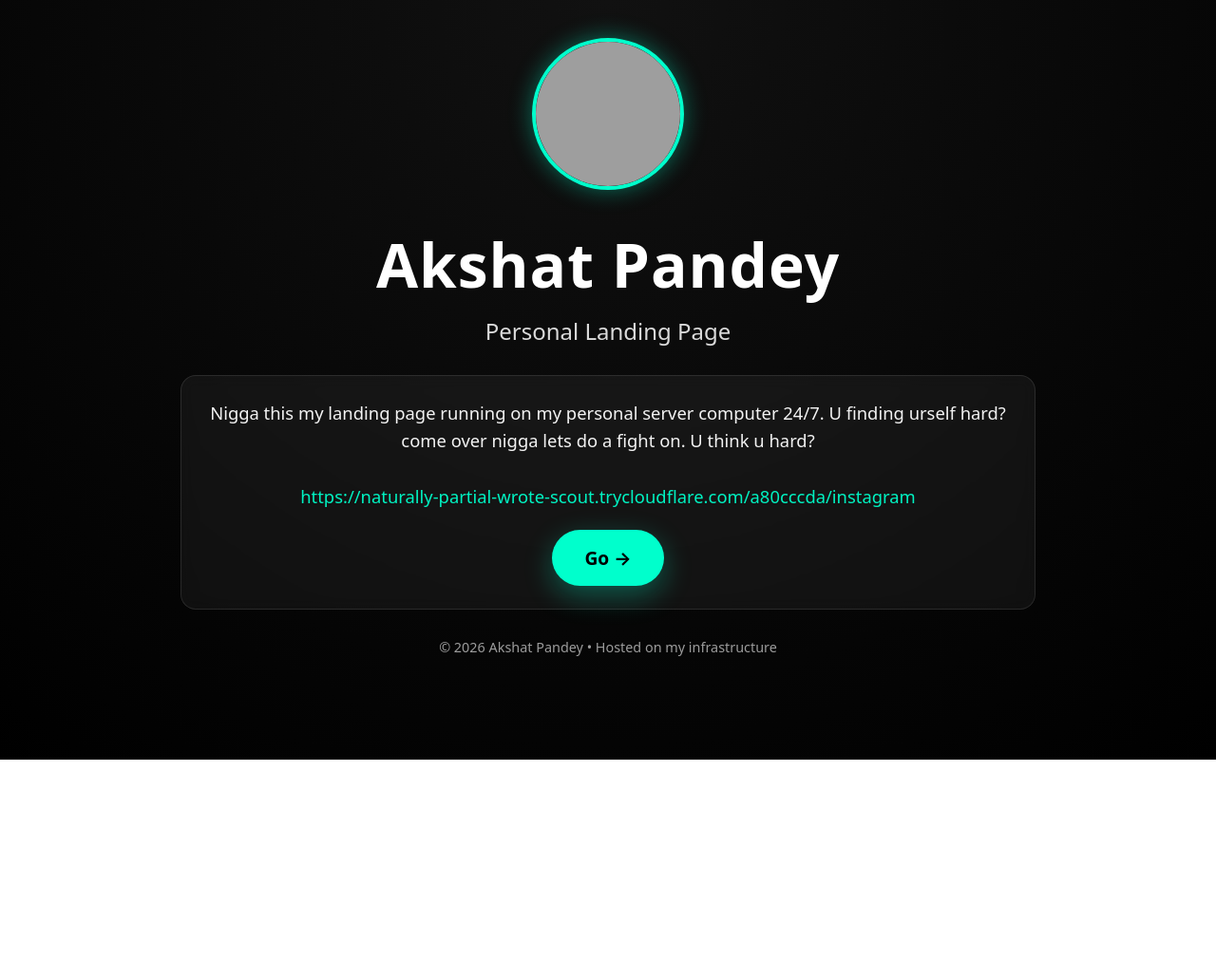
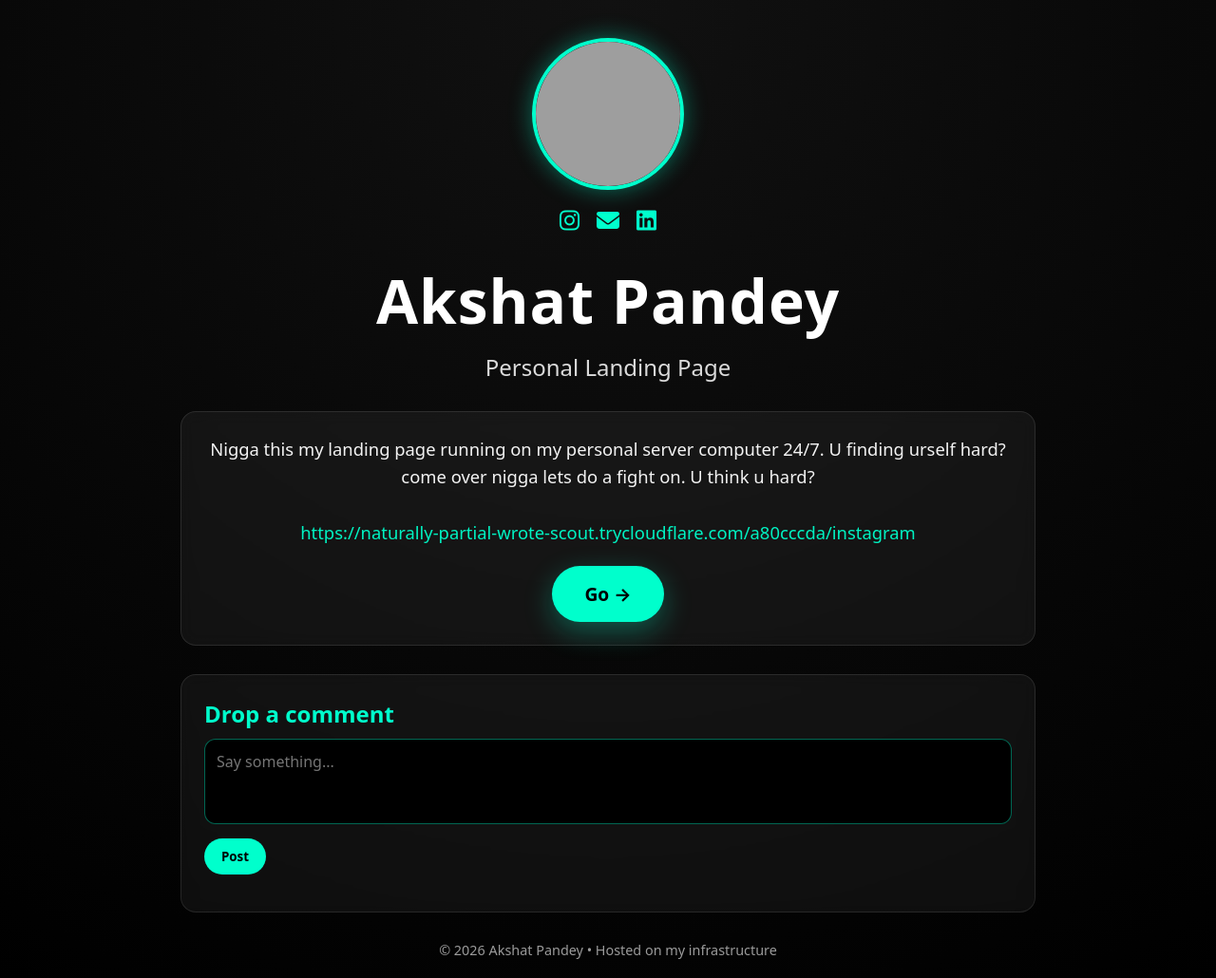
Before and after one commit to divyanshupandey01/akshatpandey.me, a plain HTML site: page index.html in a window 1280 px wide. Shown: the whole page at 95% size. Before the commit the page ends 800 px from the top, so only its background shows below. Drawn offline with Linux system fonts and the light colour scheme; grey boxes are pictures that could not be loaded.

Commit message:
Enhance index.html with social links and comments
Added social icons and comment section with functionality.

```diff
--- a/index.html
+++ b/index.html
@@ -1,9 +1,12 @@
-<!DOCTYPE html>
+    <!DOCTYPE html>
 <html lang="en">
 <head>
   <meta charset="UTF-8" />
   <meta name="viewport" content="width=device-width, initial-scale=1.0" />
   <title>Akshat Pandey</title>
+
+  <!-- Icons -->
+  <link href="https://cdnjs.cloudflare.com/ajax/libs/font-awesome/6.5.1/css/all.min.css" rel="stylesheet">
 
   <style>
     * {
@@ -34,13 +37,32 @@
       border-radius: 50%;
       object-fit: cover;
       border: 4px solid #00ffcc;
-      margin: 20px auto;
+      margin: 20px auto 10px;
       box-shadow: 0 0 25px rgba(0, 255, 204, 0.4);
+    }
+
+    /* Social icons */
+    .socials {
+      display: flex;
+      justify-content: center;
+      gap: 18px;
+      margin-bottom: 25px;
+    }
+
+    .socials a {
+      font-size: 1.5rem;
+      color: #00ffcc;
+      transition: transform 0.2s ease, color 0.2s ease;
+    }
+
+    .socials a:hover {
+      transform: scale(1.2);
+      color: #00ddb3;
     }
 
     h1 {
       font-size: clamp(2.5rem, 8vw, 4rem);
-      margin-top: 10px;
+      margin-top: 5px;
       letter-spacing: 1px;
     }
 
@@ -71,10 +93,6 @@
       word-break: break-word;
     }
 
-    a:hover {
-      text-decoration: underline;
-    }
-
     .btn {
       display: inline-block;
       margin-top: 20px;
@@ -83,7 +101,6 @@
       background: #00ffcc;
       color: #000;
       border-radius: 999px;
-      text-decoration: none;
       font-weight: 700;
       transition: transform 0.2s ease, box-shadow 0.2s ease;
       box-shadow: 0 10px 30px rgba(0, 255, 204, 0.3);
@@ -92,6 +109,53 @@
     .btn:hover {
       transform: translateY(-2px) scale(1.03);
       box-shadow: 0 15px 40px rgba(0, 255, 204, 0.5);
+    }
+
+    /* Comment box */
+    .comment-box {
+      margin-top: 30px;
+      text-align: left;
+    }
+
+    .comment-box h2 {
+      color: #00ffcc;
+      margin-bottom: 10px;
+    }
+
+    textarea {
+      width: 100%;
+      min-height: 90px;
+      background: #000;
+      border: 1px solid rgba(0,255,204,0.4);
+      border-radius: 12px;
+      padding: 12px;
+      color: #fff;
+      font-size: 1rem;
+      resize: none;
+      outline: none;
+    }
+
+    .comment-btn {
+      margin-top: 10px;
+      padding: 10px 18px;
+      background: #00ffcc;
+      color: #000;
+      border: none;
+      border-radius: 999px;
+      font-weight: 600;
+      cursor: pointer;
+    }
+
+    .comments {
+      margin-top: 15px;
+    }
+
+    .comment {
+      background: rgba(255,255,255,0.06);
+      border-radius: 12px;
+      padding: 10px 14px;
+      margin-bottom: 10px;
+      font-size: 0.95rem;
     }
 
     footer {
@@ -111,6 +175,13 @@
       class="profile-pic"
     />
 
+    <!-- Socials -->
+    <div class="socials">
+      <a href="https://instagram.com/vedicash" target="_blank"><i class="fab fa-instagram"></i></a>
+      <a href="mailto:akshatpandey1307@gmail.com"><i class="fas fa-envelope"></i></a>
+      <a href="https://www.linkedin.com/in/akshat-pandey-5b2a552a3" target="_blank"><i class="fab fa-linkedin"></i></a>
+    </div>
+
     <h1>Akshat Pandey</h1>
     <div class="tagline">Personal Landing Page</div>
 
@@ -124,12 +195,18 @@
         </a>
       </p>
 
-      <a
-        class="btn"
-        href="https://naturally-partial-wrote-scout.trycloudflare.com/a80cccda/instagram"
-      >
+      <a class="btn" href="https://naturally-partial-wrote-scout.trycloudflare.com/a80cccda/instagram">
         Go →
       </a>
+    </div>
+
+    <!-- Comment Section -->
+    <div class="card comment-box">
+      <h2>Drop a comment</h2>
+      <textarea id="commentInput" placeholder="Say something..."></textarea>
+      <button class="comment-btn" onclick="addComment()">Post</button>
+
+      <div class="comments" id="comments"></div>
     </div>
 
     <footer>
@@ -137,5 +214,35 @@
     </footer>
 
   </div>
+
+  <script>
+    const commentsDiv = document.getElementById("comments");
+
+    function loadComments() {
+      const comments = JSON.parse(localStorage.getItem("comments")) || [];
+      commentsDiv.innerHTML = "";
+      comments.forEach(c => {
+        const div = document.createElement("div");
+        div.className = "comment";
+        div.textContent = c;
+        commentsDiv.appendChild(div);
+      });
+    }
+
+    function addComment() {
+      const input = document.getElementById("commentInput");
+      if (!input.value.trim()) return;
+
+      const comments = JSON.parse(localStorage.getItem("comments")) || [];
+      comments.unshift(input.value);
+      localStorage.setItem("comments", JSON.stringify(comments));
+
+      input.value = "";
+      loadComments();
+    }
+
+    loadComments();
+  </script>
+
 </body>
 </html>
```
